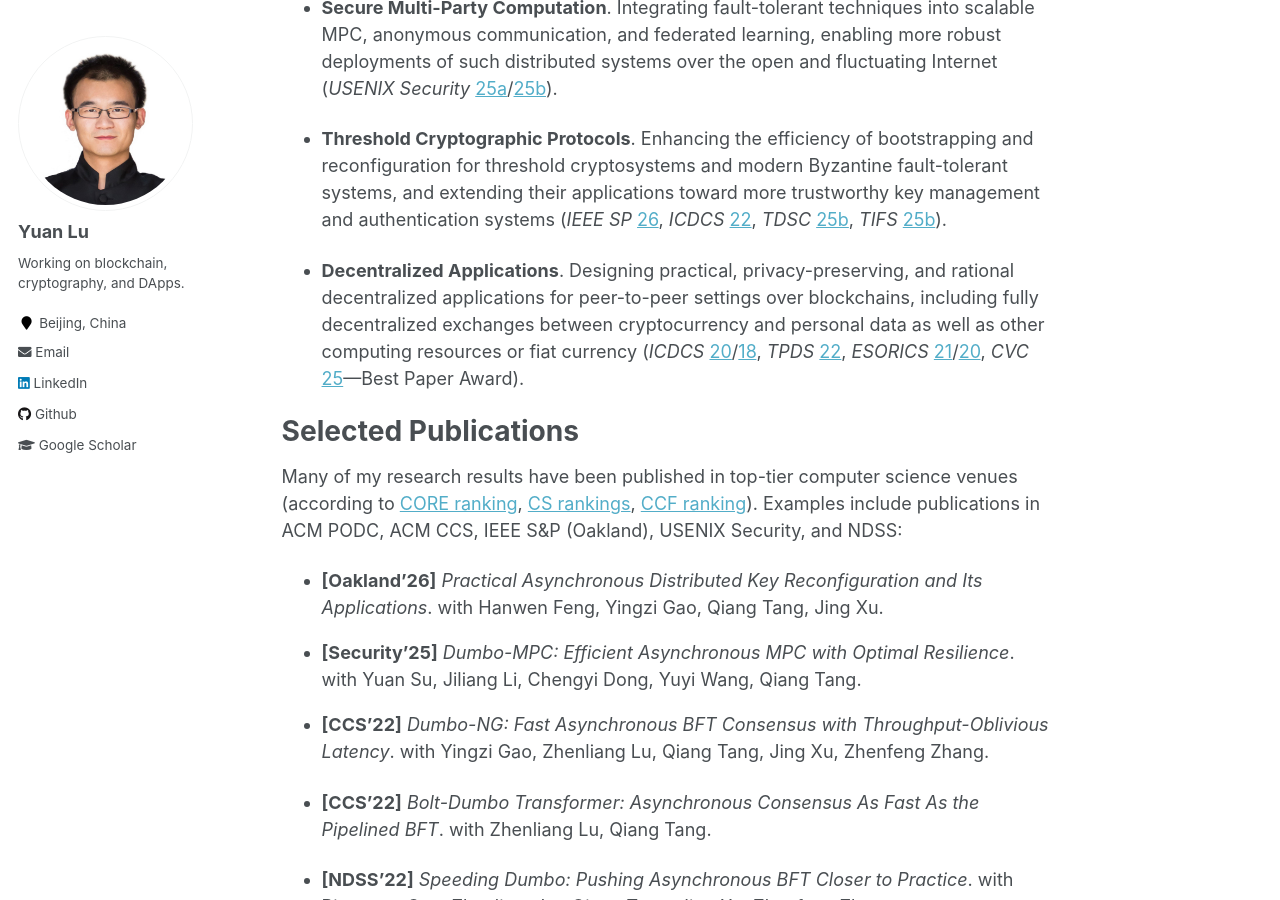
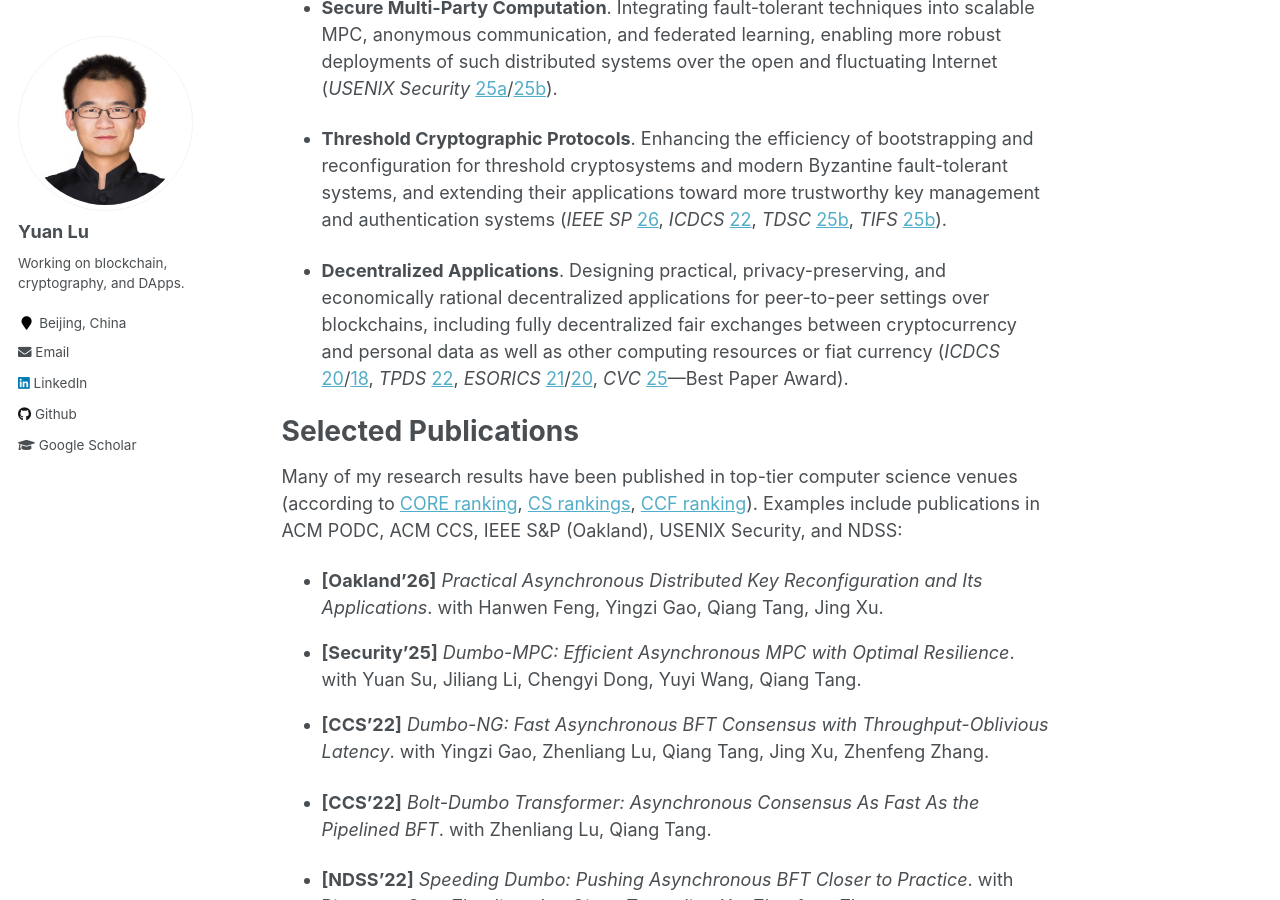
Before and after one commit to yylluu/yylluu.github.io, a Jekyll site: the page built from _pages/about.md, in a window 1280 px wide and 900 px high, scrolled down 593 px. Built offline with Jekyll 4.4.1, drawn with Linux system fonts in a browser that asks for light colours.

Commit message:
Update about.md

```diff
--- a/_pages/about.md
+++ b/_pages/about.md
@@ -20,7 +20,7 @@
 
 - **Threshold Cryptographic Protocols**. Enhancing the efficiency of bootstrapping and reconfiguration for threshold cryptosystems and modern Byzantine fault-tolerant systems, and extending their applications toward more trustworthy key management and authentication systems (*IEEE SP* [26](https://eprint.iacr.org/2025/149), *ICDCS* [22](https://ieeexplore.ieee.org/abstract/document/9912190), *TDSC* [25b](https://ieeexplore.ieee.org/abstract/document/10807394), *TIFS* [25b](https://ieeexplore.ieee.org/abstract/document/11153573)).
 
-- **Decentralized Applications**. Designing practical, privacy-preserving, and rational decentralized applications for peer-to-peer settings over blockchains, including fully decentralized exchanges between cryptocurrency and personal data as well as other computing resources or fiat currency (*ICDCS* [20](https://ieeexplore.ieee.org/abstract/document/9355719)/[18](https://ieeexplore.ieee.org/abstract/document/8416350), *TPDS* [22](https://ieeexplore.ieee.org/abstract/document/9929262), *ESORICS* [21](https://link.springer.com/chapter/10.1007/978-3-030-88418-5_17)/[20](https://link.springer.com/chapter/10.1007/978-3-030-59013-0_35), *CVC* [25](https://ieeexplore.ieee.org/abstract/document/11068849)—Best Paper Award).
+- **Decentralized Applications**. Designing practical, privacy-preserving, and economically rational decentralized applications for peer-to-peer settings over blockchains, including fully decentralized fair exchanges between cryptocurrency and personal data as well as other computing resources or fiat currency (*ICDCS* [20](https://ieeexplore.ieee.org/abstract/document/9355719)/[18](https://ieeexplore.ieee.org/abstract/document/8416350), *TPDS* [22](https://ieeexplore.ieee.org/abstract/document/9929262), *ESORICS* [21](https://link.springer.com/chapter/10.1007/978-3-030-88418-5_17)/[20](https://link.springer.com/chapter/10.1007/978-3-030-59013-0_35), *CVC* [25](https://ieeexplore.ieee.org/abstract/document/11068849)—Best Paper Award).
 
 
 
```
